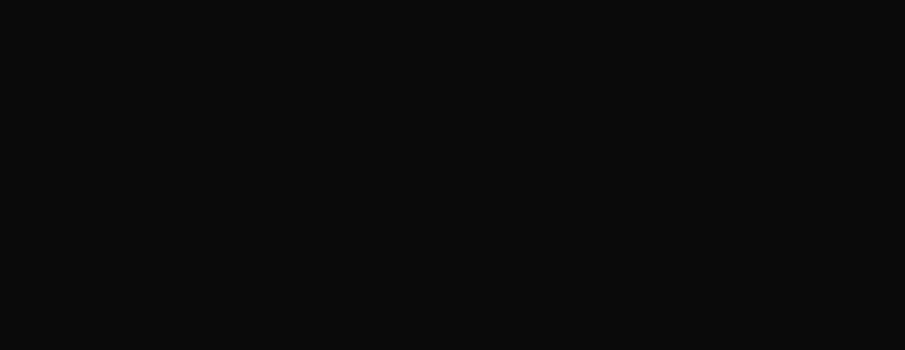
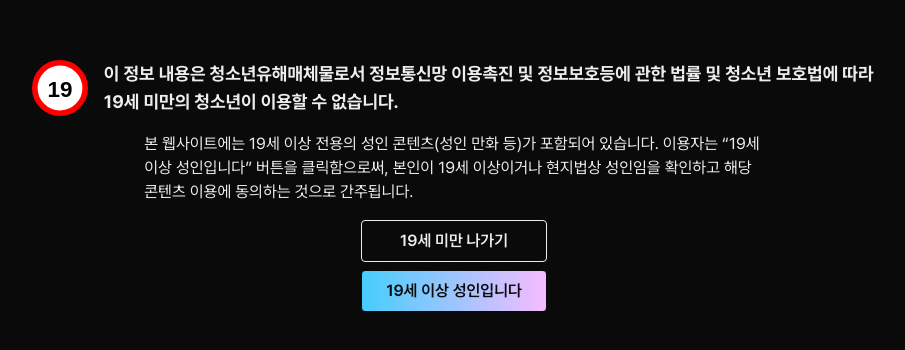
Before and after one commit to litomidev/litomi, a Next.js app: page / in a window 1280 px wide. Before the commit this address had no page. Shown: the part 206-556 px from the top of the page, without its empty margins (186-1091 px from the left). Built offline with nearby package versions, Linux system fonts and the light colour scheme.

Commit message:
feat: 성인 동의 페이지

```diff
--- a/src/app/deterrence/page.tsx
+++ b/src/app/deterrence/page.tsx
@@ -4,15 +4,16 @@
 export default async function Page() {
   return (
     <main className="flex justify-center items-center h-dvh p-4">
-      <div className="grid gap-3 text-center max-w-prose">
+      <div className="grid gap-3 text-center ">
         <div className="flex justify-center items-center gap-2">
           <Image alt="로고" height={24} src="/logo.svg" width={24} />
           <h1 className="font-bold text-2xl">{SHORT_NAME}</h1>
         </div>
-        <h2 className="font-medium text-xl">본 웹사이트는 만 19세 이상의 사용자만을 대상으로 합니다.</h2>
-        <p className="font-medium">
-          만 19세 미만의 사용자는 본 웹사이트를 이용할 수 없습니다. 모든 사용자는 본 웹사이트를 이용하실 때에는 이용자
-          본인의 나이를 확인하고 이용하시기 바랍니다. 만 19세 미만의 사용자가 본 웹사이트를 이용함으로써 발생하는 모든
+        <h2 className="font-medium text-xl">본 웹사이트는 19세 이상의 성인 사용자만을 대상으로 합니다.</h2>
+        <p className="font-medium max-w-prose">
+          19세 미만의 사용자는 본 웹사이트를 이용할 수 없습니다. 모든 사용자는 본 웹사이트를 이용하실 때에는 이용자
+          본인의 나이를 확인하고 이용하시기 바랍니다. 만약 이용자가 허위로 연령을 확인하여 발생하는 모든 법적 책임은
+          전적으로 이용자 본인에게 있음을 명시합니다. 19세 미만의 사용자가 본 웹사이트를 이용함으로써 발생하는 모든
           책임은 사용자 본인에게 있습니다.
         </p>
       </div>
--- a/src/app/page.tsx
+++ b/src/app/page.tsx
@@ -1,5 +1,43 @@
-import { redirect } from 'next/navigation'
+import Link from 'next/link'
 
 export default function Home() {
-  return redirect('/manga')
+  return (
+    <main className="h-dvh flex flex-col items-center justify-center gap-4 mx-auto p-4">
+      <div className="flex items-center justify-center gap-4">
+        <svg className="w-20 md:w-14 shrink-0" viewBox="0 0 100 100" xmlns="http://www.w3.org/2000/svg">
+          <circle cx="50" cy="50" fill="white" r="45" stroke="red" stroke-width="10" />
+          <text
+            dominant-baseline="middle"
+            fill="black"
+            font-family="Arial"
+            font-size="40"
+            font-weight="bold"
+            text-anchor="middle"
+            x="50%"
+            y="55"
+          >
+            19
+          </text>
+        </svg>
+        <h1 className="text-lg font-bold max-w-prose">
+          이 정보 내용은 청소년유해매체물로서 정보통신망 이용촉진 및 정보보호등에 관한 법률 및 청소년 보호법에 따라 19세
+          미만의 청소년이 이용할 수 없습니다.
+        </h1>
+      </div>
+      <h2 className="max-w-prose">
+        본 웹사이트에는 19세 이상 전용의 성인 콘텐츠(성인 만화 등)가 포함되어 있습니다. 이용자는 “19세 이상 성인입니다”
+        버튼을 클릭함으로써, 본인이 19세 이상이거나 현지법상 성인임을 확인하고 해당 콘텐츠 이용에 동의하는 것으로
+        간주됩니다.
+      </h2>
+      <div className="grid gap-2 text-center [&_a]:border [&_a]:rounded [&_a]:px-6 [&_a]:py-2 [&_a]:font-semibold ">
+        <Link className="border rounded" href="/deterrence">
+          19세 미만 나가기
+        </Link>
+        <Link className="bg-brand-gradient text-background" href="/manga">
+          19세 이상 성인입니다
+        </Link>
+      </div>
+      <div></div>
+    </main>
+  )
 }
```
